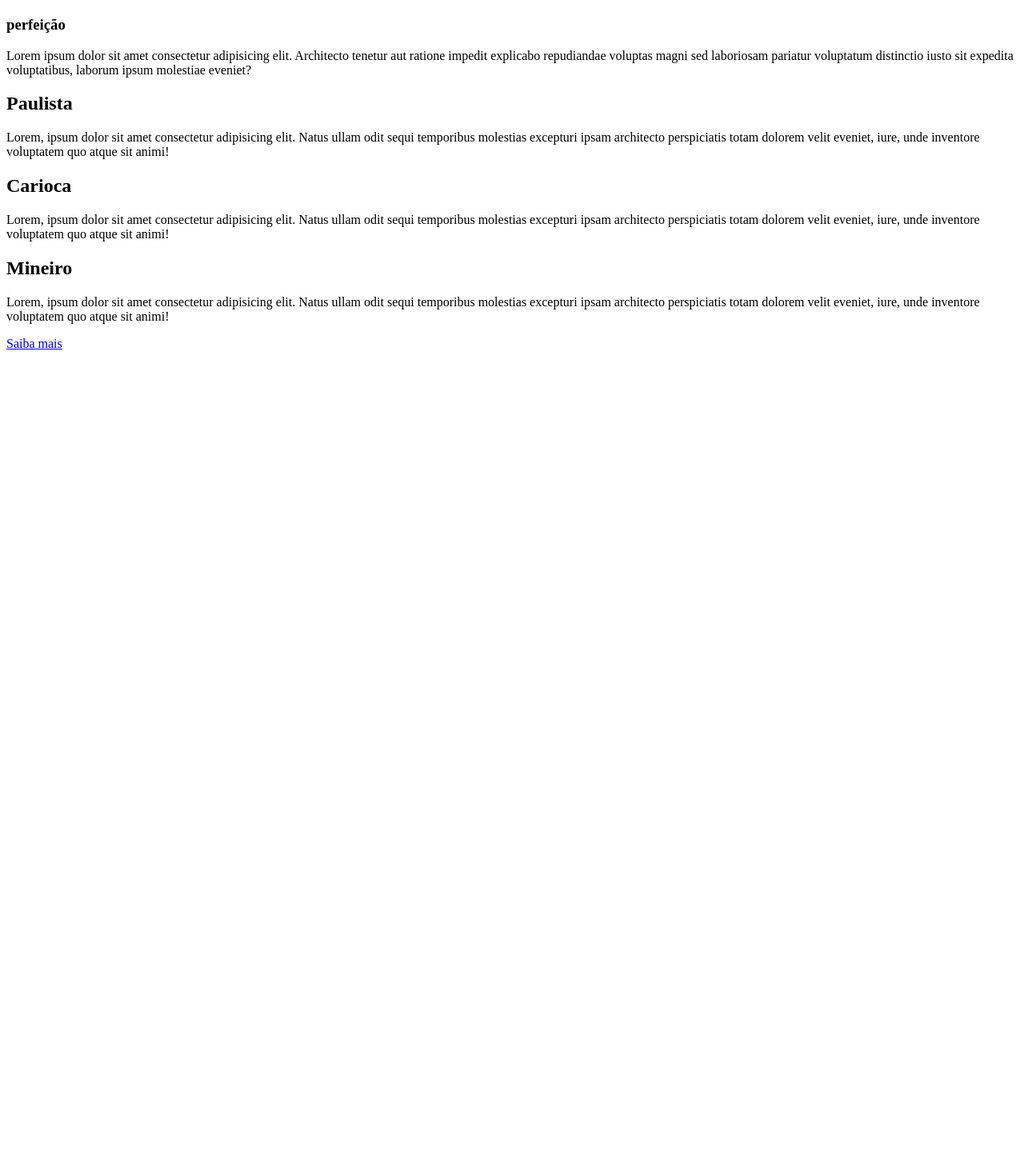
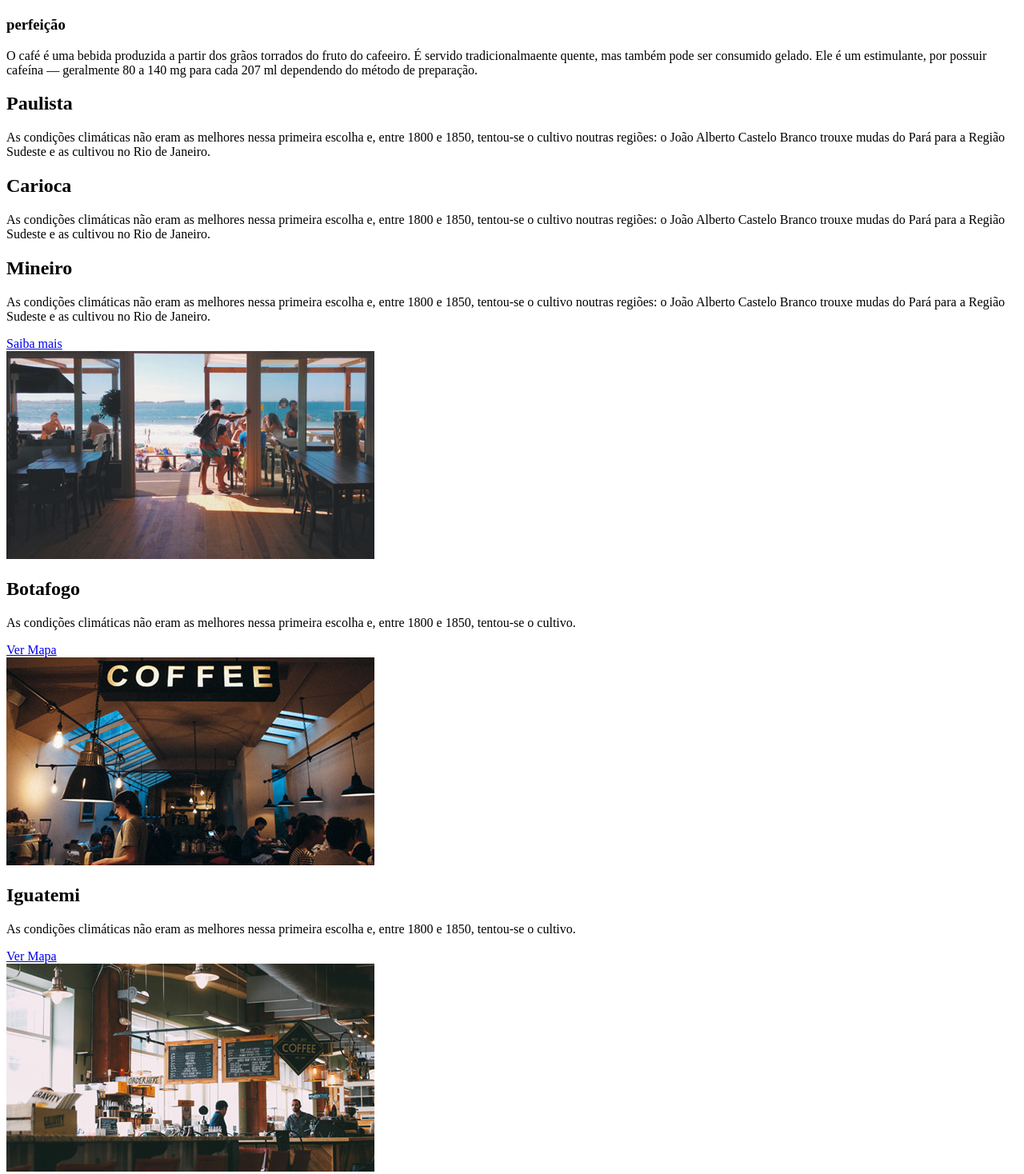
Before and after one commit to matheusgrigoletto/estudos-origamid-css-avancado-posicionamento, a plain HTML site: page brafe-1-puro/index.html in a window 1280 px wide. Shown: the part 805-2273 px from the top of the page at 80% size. Before the commit the page ends 1252 px from the top, so only its background shows below. Drawn offline with Linux system fonts and the light colour scheme.

Commit message:
2-2 Brafé-1 Puro HTML 2

```diff
--- a/brafe-1-puro/index.html
+++ b/brafe-1-puro/index.html
@@ -50,26 +50,108 @@
       </div>
     </div>
 
-    <p>Lorem ipsum dolor sit amet consectetur adipisicing elit. Architecto tenetur aut ratione impedit explicabo repudiandae voluptas magni sed laboriosam pariatur voluptatum distinctio iusto sit expedita voluptatibus, laborum ipsum molestiae eveniet?</p>
+    <p>
+      O café é uma bebida produzida a partir dos grãos torrados do fruto do cafeeiro.
+      É servido tradicionalmaente quente, mas também pode ser consumido gelado.
+      Ele é um estimulante, por possuir cafeína — geralmente 80 a 140 mg para
+      cada 207 ml dependendo do método de preparação.
+    </p>
   </section>
 
   <section>
     <div>
       <div>
         <h2>Paulista</h2>
-        <p>Lorem, ipsum dolor sit amet consectetur adipisicing elit. Natus ullam odit sequi temporibus molestias excepturi ipsam architecto perspiciatis totam dolorem velit eveniet, iure, unde inventore voluptatem quo atque sit animi!</p>
+        <p>
+          As condições climáticas não eram as melhores nessa primeira escolha e,
+          entre 1800 e 1850, tentou-se o cultivo noutras regiões: o João Alberto
+          Castelo Branco trouxe mudas do Pará para a Região Sudeste e as
+          cultivou no Rio de Janeiro.
+        </p>
       </div>
       <div>
         <h2>Carioca</h2>
-        <p>Lorem, ipsum dolor sit amet consectetur adipisicing elit. Natus ullam odit sequi temporibus molestias excepturi ipsam architecto perspiciatis totam dolorem velit eveniet, iure, unde inventore voluptatem quo atque sit animi!</p>
+        <p>
+          As condições climáticas não eram as melhores nessa primeira escolha e,
+          entre 1800 e 1850, tentou-se o cultivo noutras regiões: o João Alberto
+          Castelo Branco trouxe mudas do Pará para a Região Sudeste e as
+          cultivou no Rio de Janeiro.
+        </p>
       </div>
       <div>
         <h2>Mineiro</h2>
-        <p>Lorem, ipsum dolor sit amet consectetur adipisicing elit. Natus ullam odit sequi temporibus molestias excepturi ipsam architecto perspiciatis totam dolorem velit eveniet, iure, unde inventore voluptatem quo atque sit animi!</p>
+        <p>
+          As condições climáticas não eram as melhores nessa primeira escolha e,
+          entre 1800 e 1850, tentou-se o cultivo noutras regiões: o João Alberto
+          Castelo Branco trouxe mudas do Pará para a Região Sudeste e as
+          cultivou no Rio de Janeiro.
+        </p>
       </div>
     </div>
     <a href="#">Saiba mais</a>
   </section>
 
+  <section>
+    <div>
+      <img src="./img/botafogo.jpg" alt="Brafé unidade Botafogo" />
+      <div>
+        <h2>Botafogo</h2>
+        <p>
+          As condições climáticas não eram as melhores nessa primeira escolha e,
+          entre 1800 e 1850, tentou-se o cultivo.
+        </p>
+        <a href="#">Ver Mapa</a>
+      </div>
+    </div>
+
+    <div>
+      <img src="./img/iguatemi.jpg" alt="Brafé unidade Iguatemi" />
+      <div>
+        <h2>Iguatemi</h2>
+        <p>
+          As condições climáticas não eram as melhores nessa primeira escolha e,
+          entre 1800 e 1850, tentou-se o cultivo.
+        </p>
+        <a href="#">Ver Mapa</a>
+      </div>
+    </div>
+
+    <div>
+      <img src="./img/mineirao.jpg" alt="Brafé unidade Mineirão" />
+      <div>
+        <h2>Mineirão</h2>
+        <p>
+          As condições climáticas não eram as melhores nessa primeira escolha e,
+          entre 1800 e 1850, tentou-se o cultivo.
+        </p>
+        <a href="#">Ver Mapa</a>
+      </div>
+    </div>
+  </section>
+
+  <section>
+    <div>
+      <div>
+        <h2>Assine Nossa Newsletter</h2>
+        <p>promoções e eventos mensais</p>
+      </div>
+      <form>
+        <label for="email">E-mail</label>
+        <input type="email" name="email" id="email" placeholder="Digite seu e-mail">
+        <button type="submit">Assinar</button>
+      </form>
+    </div>
+  </section>
+
+  <footer>
+    <div>
+      <p>
+        Este é um projeto da estudo.<br />
+        Praia de Botafogo, 300, 5º andar - Botafogo - Rio de Janeiro
+      </p>
+      <img src="./img/brafe.png" alt="Brafé" />
+    </div>
+  </footer>
+
 </body>
 </html>
```
